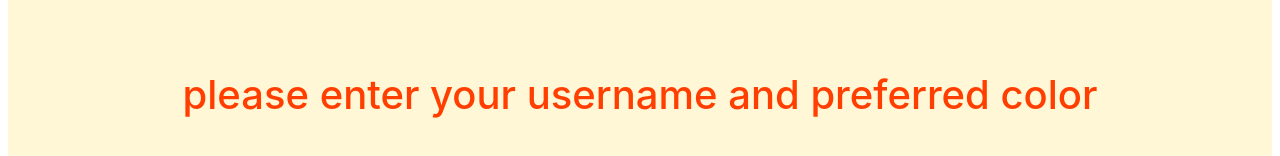
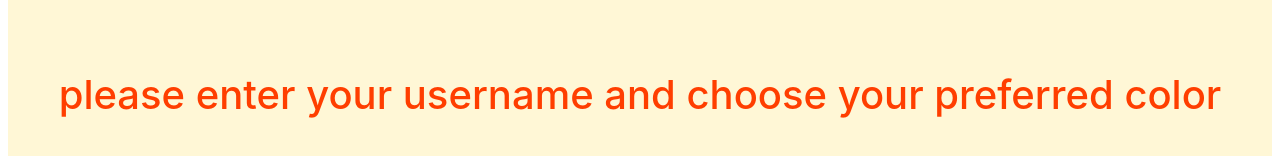
Before and after one commit to caliban909/WebChat-w-Svelte, a Svelte app: page / in a window 1280 px wide. Shown: the part 122-278 px from the top of the page. Built offline with nearby package versions, Linux system fonts and the light colour scheme.

Commit message:
overhauled welcome message

```diff
--- a/src/App.svelte
+++ b/src/App.svelte
@@ -1,5 +1,5 @@
 <!--
-    Main App
+    Main App  -  I will never lose this feeling
 -->
 
 <script lang="ts">
--- a/src/components/Login.svelte
+++ b/src/components/Login.svelte
@@ -16,7 +16,7 @@
 
 
 <div class="container">
-    <span style="font-size: 2.5rem;">please enter your username and preferred color</span><br/><br/>
+    <span style="font-size: 2.5rem;">please enter your username and choose your preferred color</span><br/><br/>
     <input bind:value={user} maxlength="30" placeholder="Username" />
     <Color bind:color/>
     <button on:click={submit}>confirm</button><br/>
```
